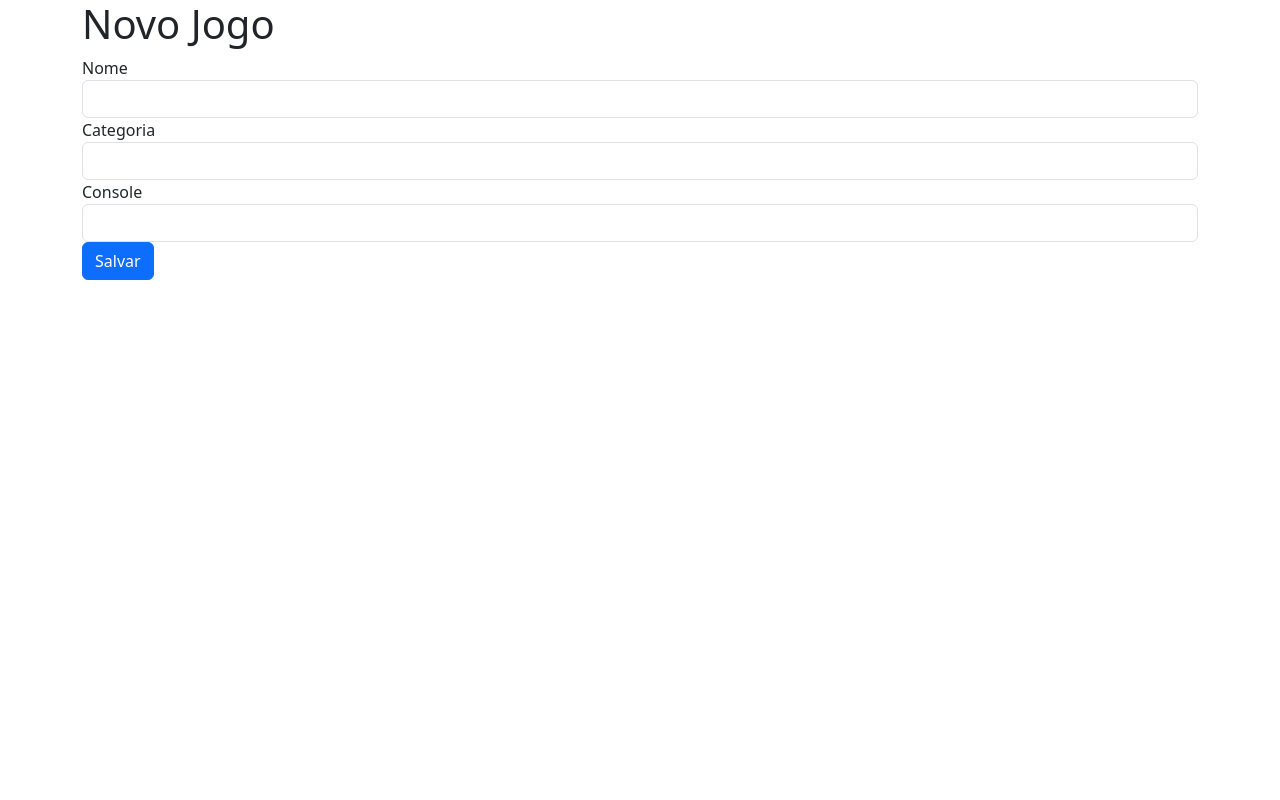
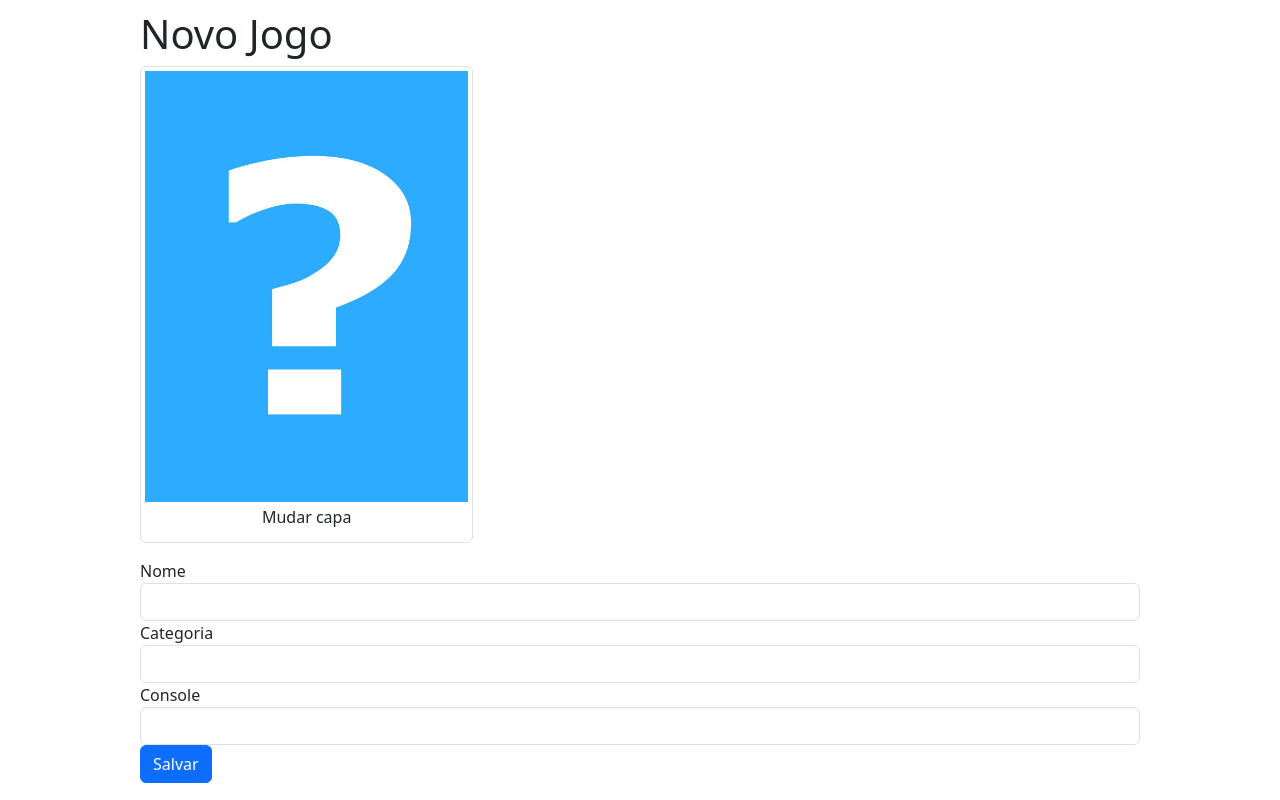
Before and after one commit to Thiago4596/jogoteca, a Flask app: page /novo in a window 1280 px wide. Run offline with Flask 3, Linux system fonts and the light colour scheme; the visitor is signed in with stand-in values (Sample User, id 1); some libraries are stand-ins or nearby versions.

Commit message:
Refactor code structure for improved readability and maintainability

```diff
--- a/config.py
+++ b/config.py
@@ -1,4 +1,4 @@
-
+import os
 
 SECRET_KEY = 'alura'
 
@@ -10,3 +10,5 @@ SQLALCHEMY_DATABASE_URI = \
         servidor = 'localhost',
         database = 'jogoteca'
     )
+
+UPLOAD_PATH = os.path.dirname(os.path.abspath(__file__)) + '/uploads'
--- /dev/null
+++ b/static/app.css
@@ -0,0 +1,68 @@
+body {
+    padding-top: 10px;
+}
+
+.btn {
+    margin-bottom: 10px;
+}
+
+.container {
+    border-radius: 4px;
+    margin: auto;
+    width: 80%;
+}
+
+.little-container {
+    width: 40%;
+    margin: auto;
+}
+
+figcaption {
+    text-align: center;
+    margin: 3px auto;
+}
+
+.fileContainer {
+    overflow: hidden;
+    position: relative;
+}
+
+.fileContainer [type=file] {
+    cursor: pointer;
+    display: block;
+    font-size: 999px;
+    filter: alpha(opacity=0);
+    min-height: 100%;
+    min-width: 100%;
+    opacity: 0;
+    position: absolute;
+    right: 0;
+    text-align: right;
+    top: 0;
+}
+
+td {
+    text-align: center;
+}
+
+.formularioJogo {
+    display: flex;
+}
+
+.formularioImagem {
+    margin-right: 16px
+}
+
+.buttons {
+    margin-top: 16px
+}
+
+.inputBox {
+    width: 700px;
+}
+
+.inputsJogo {
+    width: 100%;
+    margin-left: 1em;
+    margin-bottom: 1em;
+}
--- a/templates/novo.html
+++ b/templates/novo.html
@@ -1,6 +1,17 @@
 {% extends 'template.html' %}
 {% block conteudo %}
-<form action="{{ url_for('criar') }}" method="post">
+<form action="{{ url_for('criar') }}" method="post" enctype="multipart/form-data">
+
+    <figure class="img-thumbnail col-md-4">
+        <img class="img-fluid" src="{{ url_for('imagem', nome_arquivo='capa_padrao.jpg') }}" alt="">
+        <figcaption>
+            <label class="fileContainer">
+                Mudar capa
+                <input type="file" name="arquivo" accept=".jpg">
+            </label>
+        </figcaption>
+    </figure>
+
     <fieldset>
         <div class="form-group">
             <label for="nome">Nome</label>
--- a/templates/template.html
+++ b/templates/template.html
@@ -6,6 +6,7 @@
     <meta name="viewport" content="width=device-width, initial-scale=1">
     <title>Jogoteca</title>
     <link rel="stylesheet" href="{{ url_for('static', filename='bootstrap.css') }}">
+    <link rel="stylesheet" href="{{ url_for('static', filename='app.css') }}">
 </head>
 
 <body>
--- a/views.py
+++ b/views.py
@@ -1,4 +1,4 @@
-from flask import render_template, request, redirect, session, flash, url_for
+from flask import render_template, request, redirect, session, flash, url_for, send_from_directory
 from jogoteca import app, db
 from models import Jogos, Usuarios
 
@@ -28,6 +28,10 @@ def criar():
     novo_jogo = Jogos(nome=nome, categoria=categoria, console=console)
     db.session.add(novo_jogo)
     db.session.commit()
+
+    arquivo = request.files['arquivo']
+    uploads_path = app.config['UPLOAD_PATH']
+    arquivo.save(f'{uploads_path}/capa{novo_jogo.id}.jpg')
 
     return redirect(url_for('index'))
 
@@ -83,3 +87,7 @@ def logout():
     session['usuario_logado'] = None
     flash('Logout efetuado com sucesso!')
     return redirect(url_for('index'))
+
+@app.route('/uploads/<nome_arquivo>')
+def imagem(nome_arquivo):
+    return send_from_directory(app.config['UPLOAD_PATH'], nome_arquivo)
```
Also changed, not shown: uploads/capa10.jpg (added), uploads/capa_padrao.jpg (added).
